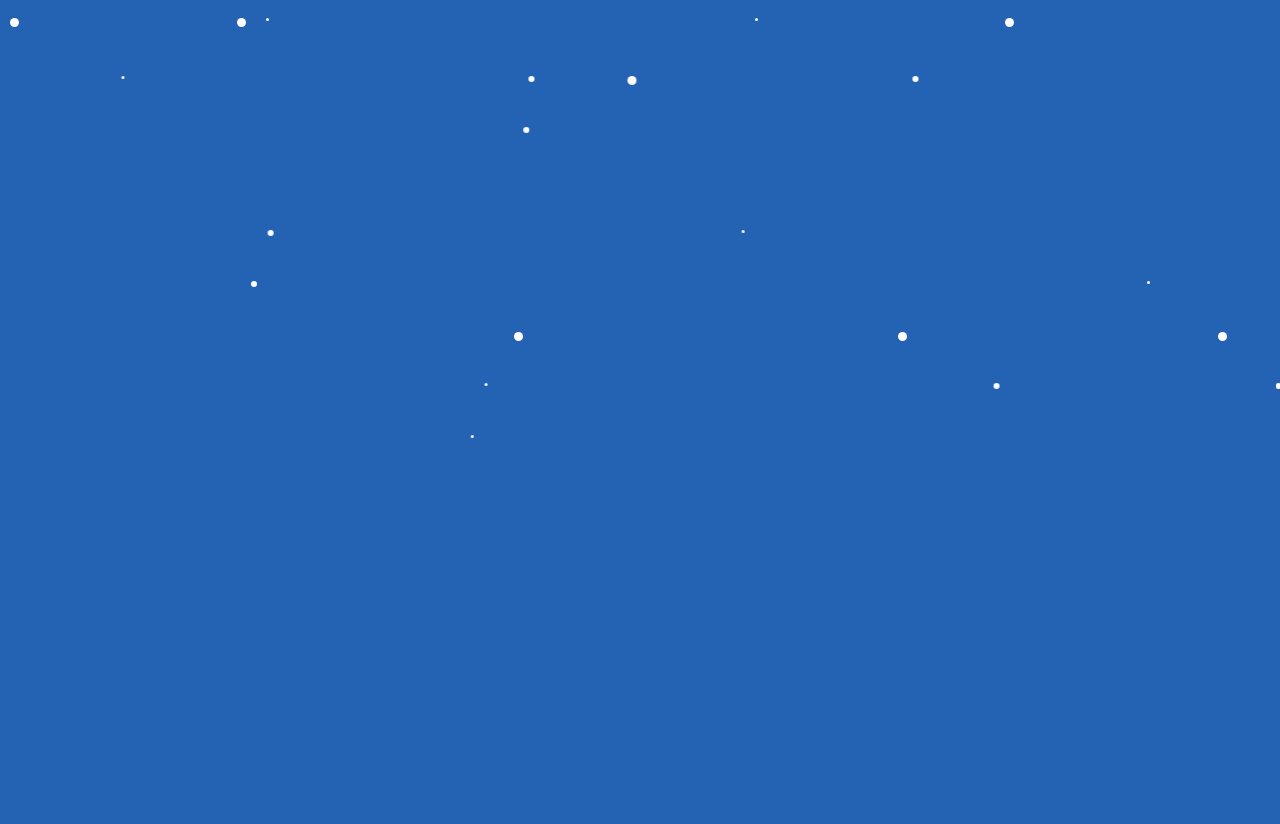
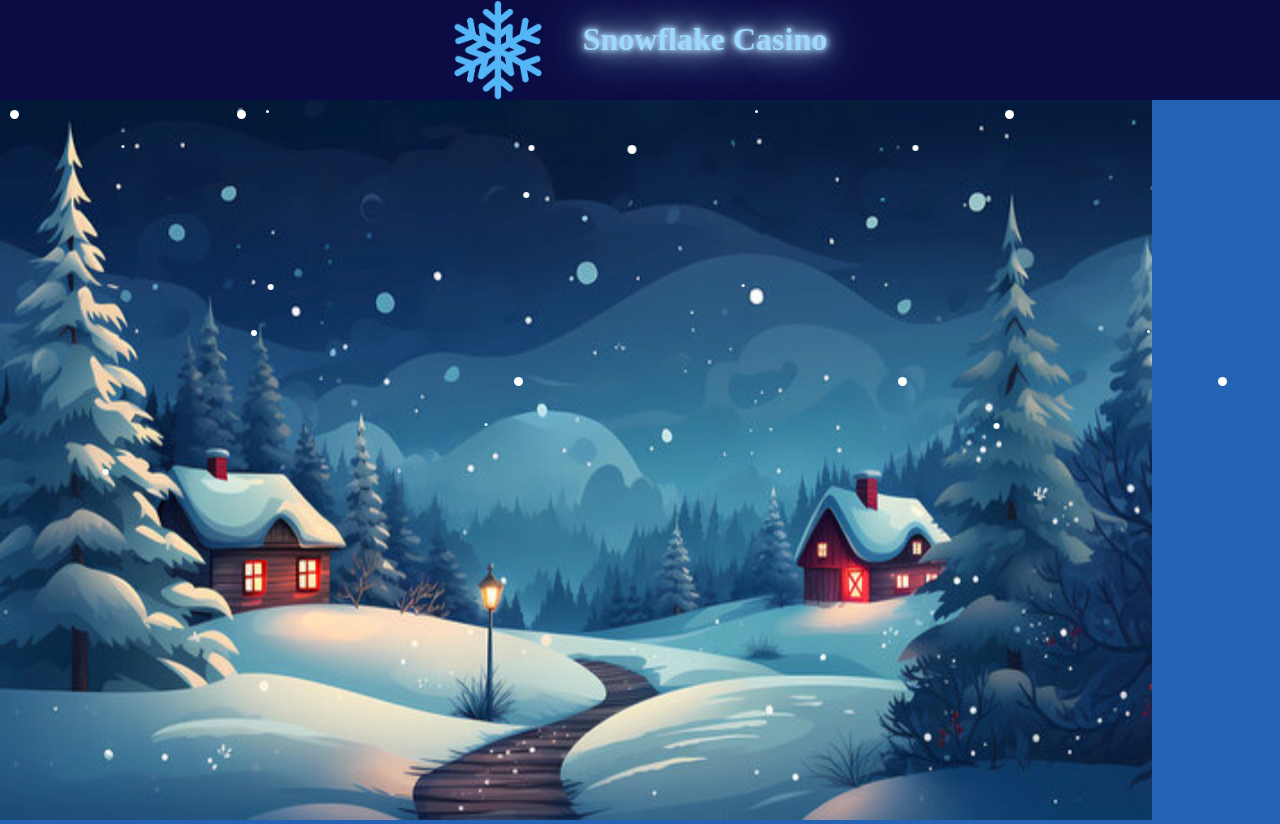
Before and after one commit to Krol-Kacper/snowflake, a React (Vite) app: page / in a window 1280 px wide. Before the commit the page ends 800 px from the top, so only its background shows below. Built offline with nearby package versions, Linux system fonts and the light colour scheme.

Commit message:
Day1-snow-header

```diff
--- a/src/App.jsx
+++ b/src/App.jsx
@@ -1,11 +1,14 @@
 import { useState } from 'react'
 import Snow from './Snow.jsx'
+import Header from './Header.jsx'
 
 function App() {
 
   return (
     <>
+      <Header></Header>
       <Snow></Snow>
+      <img src="/src/images/background.png" alt="Backgroudn photo" class="bgphoto"></img>
     </>
   )
 }
--- /dev/null
+++ b/src/Header.jsx
@@ -0,0 +1,12 @@
+
+function Header() {
+
+    return (
+        <header>
+            <img src="./src/images/snowflake.png" width="90px" height="auto" class="logo" alt="Snowflake image"></img>
+            <h1>Snowflake Casino</h1>
+        </header>
+    )
+}
+
+export default Header
--- a/src/index.css
+++ b/src/index.css
@@ -1,9 +1,8 @@
 body {
+    margin: 0px;
+    padding: 0px;
     background-color: rgb(36, 99, 180);
     display: flex;
-    justify-content: center;
-    width: 90vh;
-    height: 90vh;
 }
 
 .snow {
@@ -17,6 +16,7 @@ body {
     border-radius: 25px;
     animation: snowfall 15s linear infinite, wind 6s ease-in-out infinite alternate;
     margin: 10px;
+    z-index: 0;
 }
 
 .snow:nth-child(3n+1) {
@@ -132,7 +132,7 @@ body {
 @keyframes snowfall {
 
     from {
-        top: 2%;
+        top: 90px;
     }
 
     to {
@@ -146,3 +146,38 @@ body {
         transform: translateX(120px);
     }
 }
+
+header {
+    display: flex;
+    width: 100vw;
+    height: 100px;
+    background-color: rgb(11, 12, 68);
+    justify-content: center;
+    z-index: 10;
+}
+
+h1 {
+    color: rgb(159, 216, 255);
+    text-shadow: 0 0 5px rgb(166, 220, 255), 0 0 10px rgb(188, 228, 255), 0 0 20px rgb(187, 228, 255), 0 0 40px rgb(181, 225, 255), 0 0 80px rgb(182, 226, 255);
+    font-weight: bold;
+
+}
+
+.logo {
+    animation: rotate linear 4s infinite;
+    margin-right: 40px;
+}
+
+@keyframes rotate {
+
+    100% {
+        transform: rotateY(360deg)
+    }
+
+}
+
+.bgphoto {
+    width: 90vw;
+    height: 90vh;
+    z-index: -1;
+}
```
Also changed, not shown: src/images/background.png (added).
